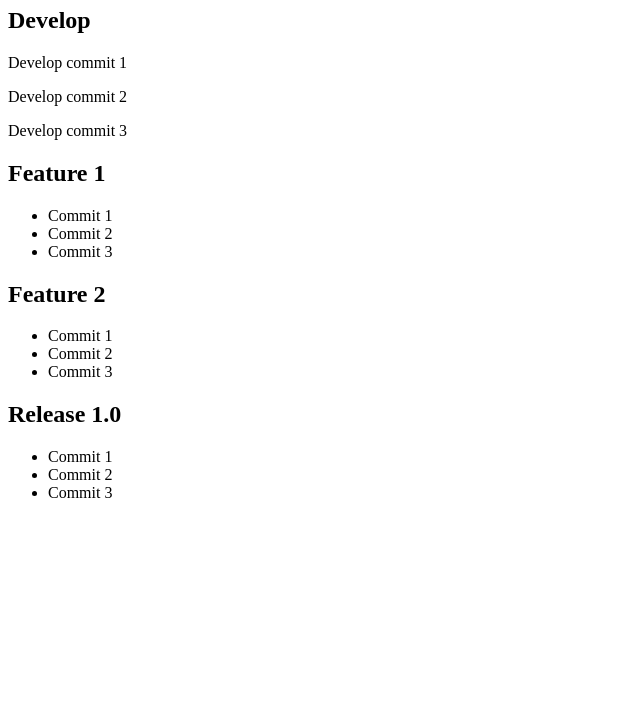
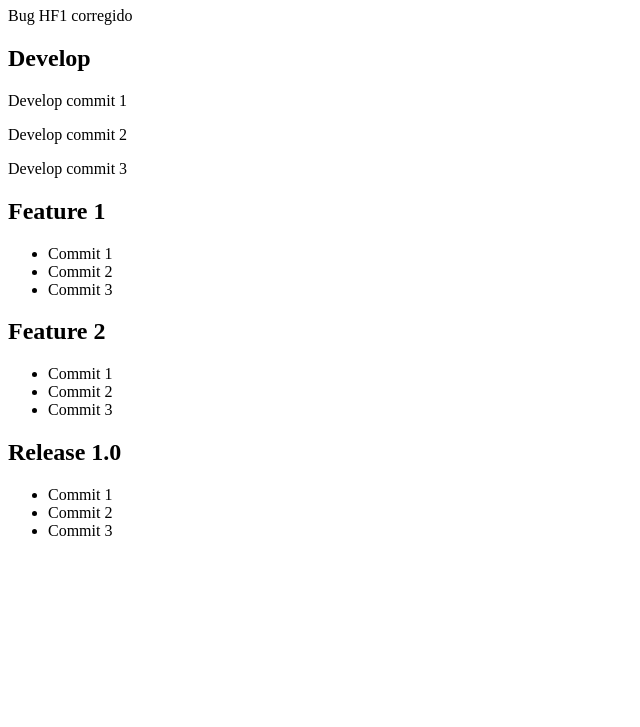
Before and after one commit to juanjo-hub/dwec01, a plain HTML site: page index.html in a window 1280 px wide. Shown: the part 73-800 px from the top of the page, without its empty margins (0-640 px from the left). Drawn offline with Linux system fonts and the light colour scheme.

Commit message:
Hotfix 1

```diff
--- a/index.html
+++ b/index.html
@@ -5,6 +5,8 @@
 </head>
 <body>
     <h1>UT01 DWEC</h1>
+    <p>Bug HF1 corregido</p>
+
     <h2>Develop</h2>
         <p>Develop commit 1</p>
         <p>Develop commit 2</p>
```
